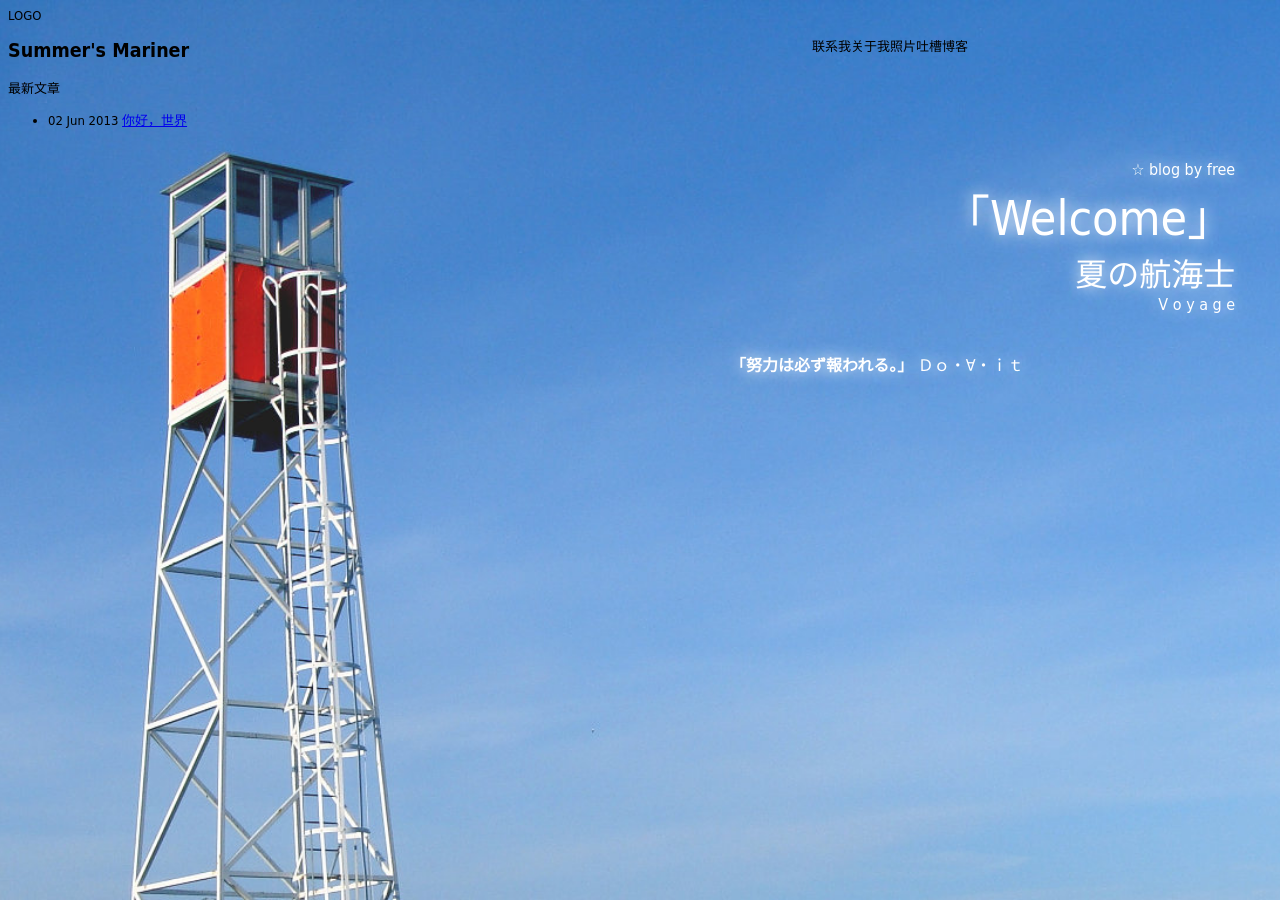
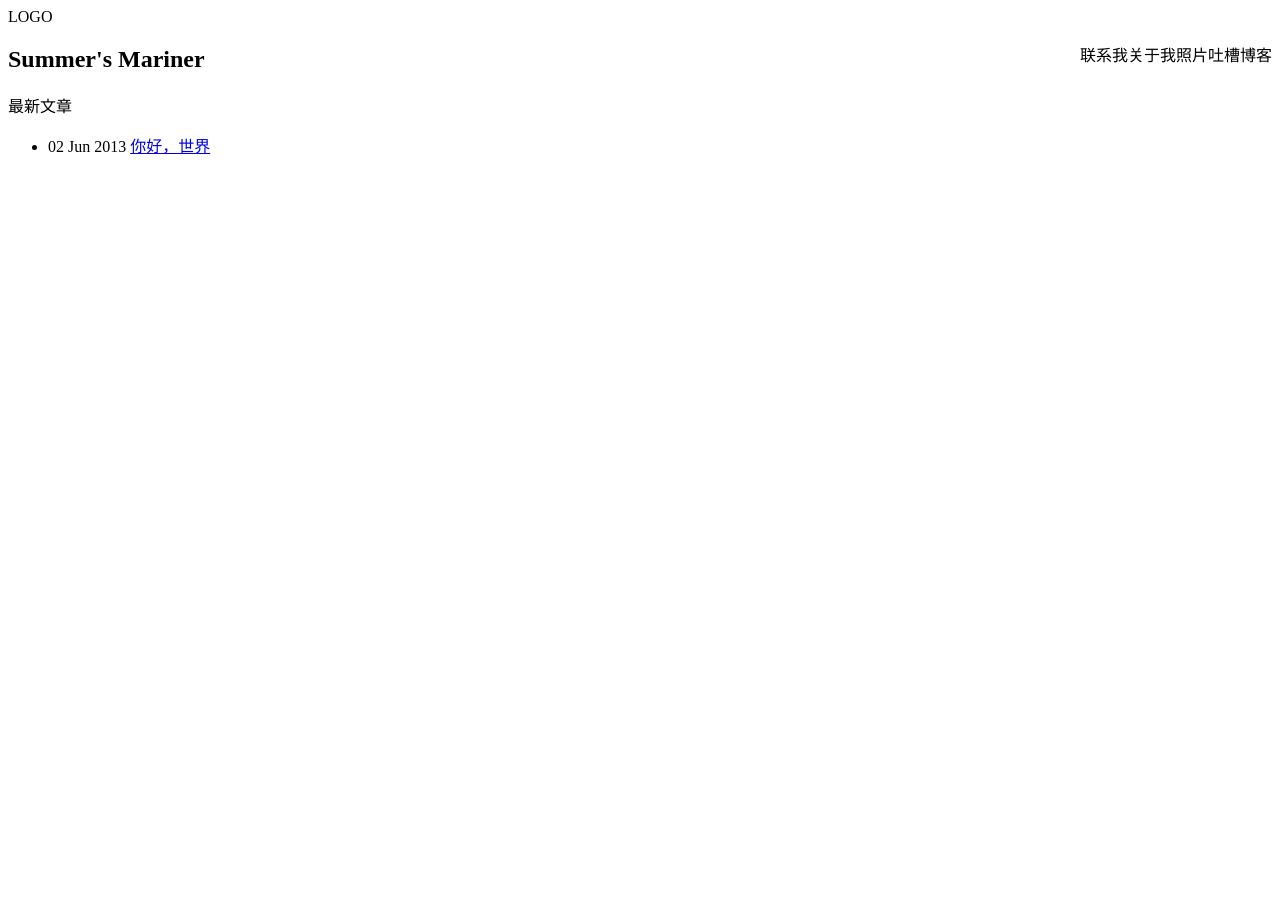
Before and after one commit to free1/free1.github.com, a Jekyll site: the page built from index.html, in a window 1280 px wide. Built offline with Jekyll 4.4.1, drawn with Linux system fonts in a browser that asks for light colours; Markdown is read by kramdown in place of the engine named in the settings.

Commit message:
change index

```diff
--- a/css/main.css
+++ b/css/main.css
@@ -1,21 +1,9 @@
 /* 主体 */
-body {
-	background-attachment: fixed;
-	background-color: #6ca2e0;
-	background-image: url(/images/bg.jpg);
-	background-position: top center;
-	background-repeat: no-repeat;
 
-    -webkit-background-size: cover;
-    -moz-background-size: cover;
-	-o-background-size: cover;
-	background-size: cover;
-
-	font-family: 'DejaVu Sans Condensed', 'Arial';
-	font-size: 13px;
-
+div#mian {
 	height: auto;
 	width: 960px;
+	background-color: red;
 }
 
 /* 顶部 */
--- a/index.html
+++ b/index.html
@@ -3,6 +3,7 @@
 description: Free's personal blog
 title: Summer's Mariner
 ---
+<div>
 <!-- 顶部 -->
 <div id="top">
     <!-- 左 -->
@@ -45,7 +46,7 @@
 <div id="bottom">
 
 </div>
-
+</div>
 <div id="divnavigation">
     <h2>{{ page.title }}</h2>
     <p>最新文章</p>
```
